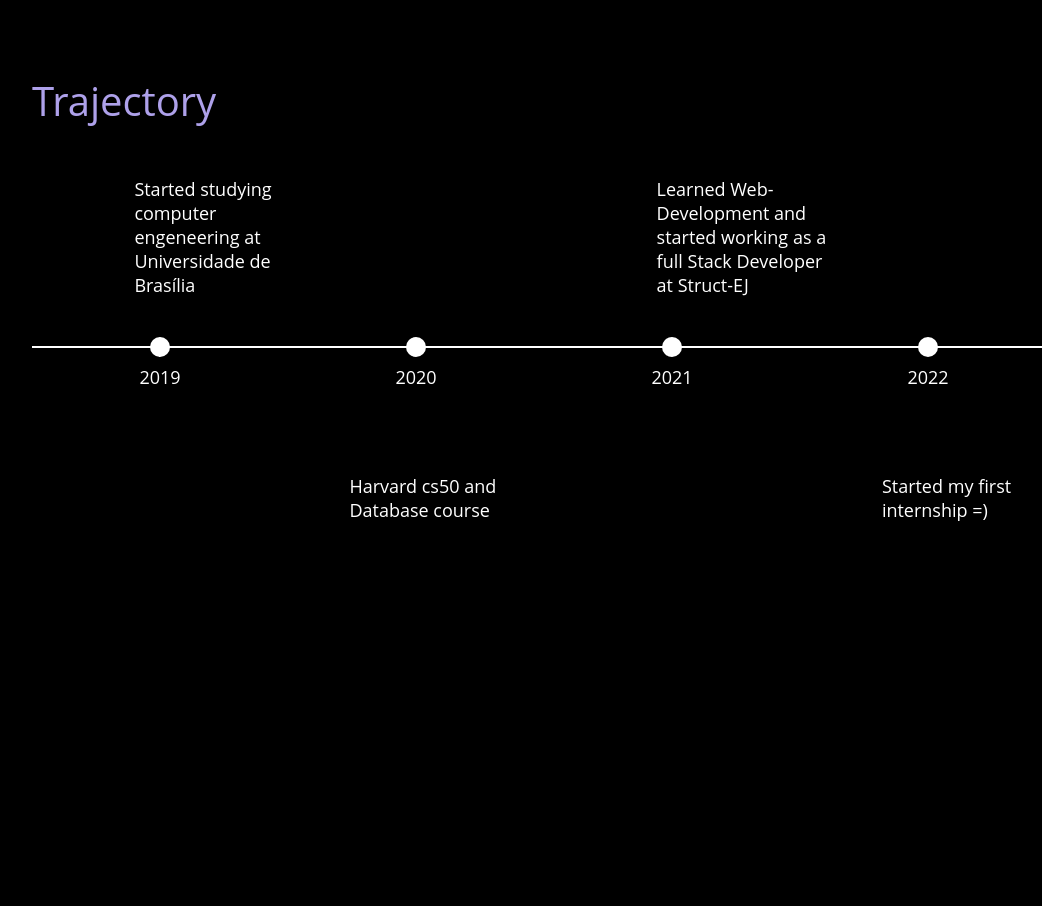
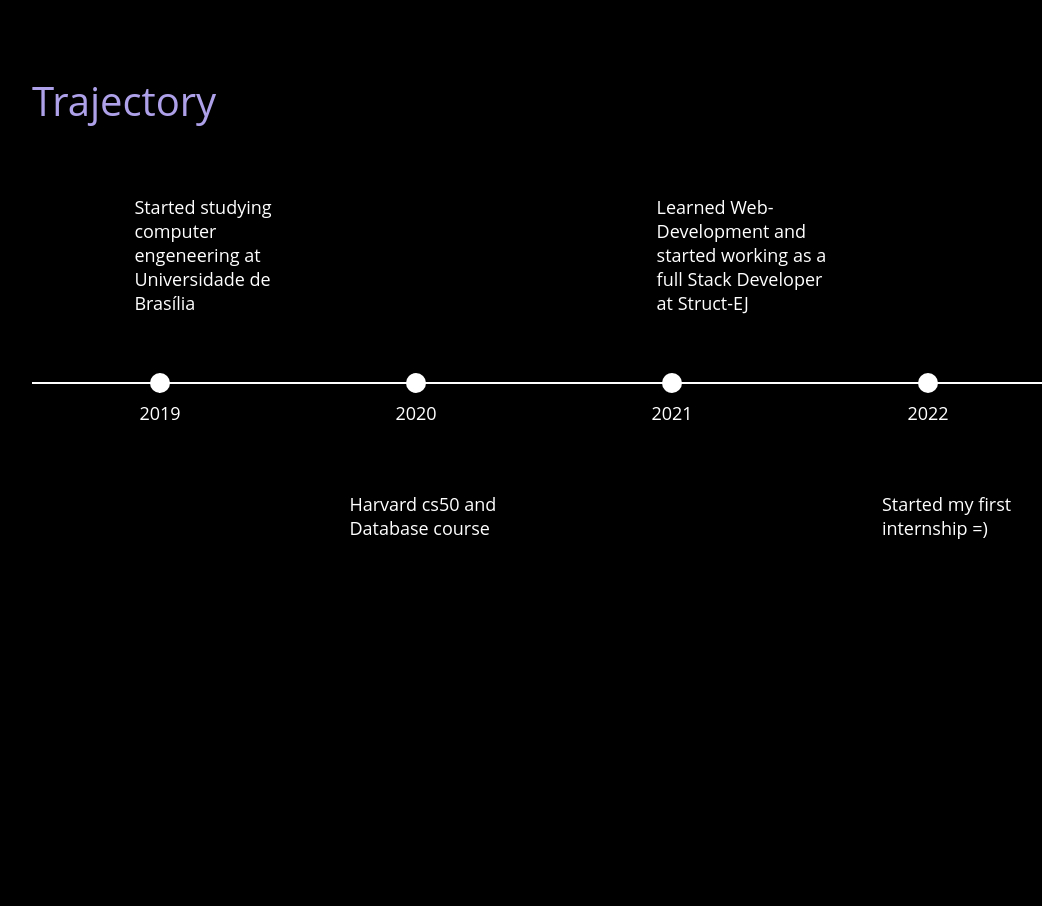
Before and after one commit to pjceva/portfolio, a React (Vite) app: page / in a window 1280 px wide. Shown: the part 1660-2566 px from the top of the page, without its empty margins (96-1138 px from the left). Built offline with nearby package versions, Linux system fonts and the light colour scheme.

Commit message:
Trajectory done

```diff
--- a/src/pages/skills/styles.tsx
+++ b/src/pages/skills/styles.tsx
@@ -52,8 +52,17 @@ export const Container = styled.div`
             background-color: rgba(0,0,0,0.7);
             height: 100%;
             width: 100%;
+        }
 
+        @media (max-width: 1100px){
+            h1{
+                font-size: 17px;
+            }
+            p{
+                font-size: 14px;
+            }
         }
+
         @media (max-width: 950px){
             height: 30%;
             width: 40%;
--- a/src/pages/trajectory/styles.tsx
+++ b/src/pages/trajectory/styles.tsx
@@ -66,12 +66,21 @@ export const Container = styled.div`
 `
 
 export const UText = styled.div`
-    flex: 1;
-    display: flex;
-    align-items: center;
+    margin: auto 0;
+    .up{
+        flex: 1;
+        display: flex;
+        align-items: flex-end;
+    }
+    .bottom{
+        flex: 1;
+        display: flex;
+    }
+
     span{
         width: 18%;
         font-size: 18px;
+        margin: 20px 0;
     }
     .nineteen{
         margin-left: 10%;
--- a/src/pages/trajectory/trajectory.tsx
+++ b/src/pages/trajectory/trajectory.tsx
@@ -10,6 +10,7 @@ export const Trajectory = () =>{
             <span className="h1">Trajectory</span>
             <Container>
                 <UText>
+                    <div className="up">
                         <motion.span variants={fadeIn('right', 0.5)}
                         initial="hidden"
                         whileInView={'show'}
@@ -27,7 +28,7 @@ export const Trajectory = () =>{
                             working as a full Stack Developer at
                             Struct-EJ
                         </motion.span>
-
+                    </div>
                 </UText>
                 <motion.div variants={fadeIn('down', 0.2)}
                     initial="hidden"
@@ -63,6 +64,7 @@ export const Trajectory = () =>{
                     </div>
                 </div>
                 <UText>
+                    <div className="bottom">
                         <motion.span variants={fadeIn('right', 0.5)}
                         initial="hidden"
                         whileInView={'show'}
@@ -77,6 +79,8 @@ export const Trajectory = () =>{
                         className="twenty-two">
                             Started my first internship =)
                         </motion.span>
+                    </div>
+
                 </UText>
             </Container>
         </Screen>
```
Lines whose indentation alone changed are shown as unchanged.
